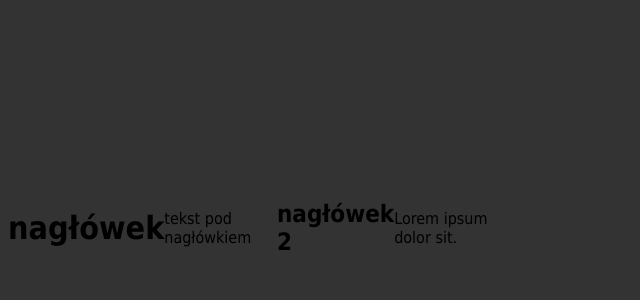
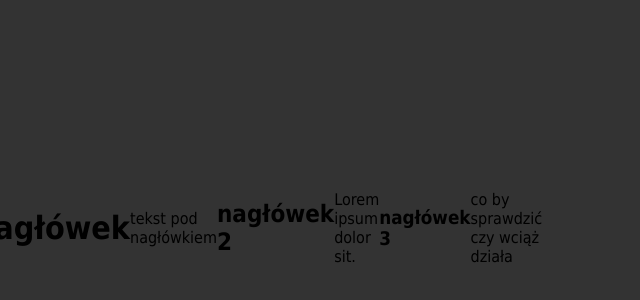
Before and after one commit to rafaelminsky/test3, a plain HTML site: page index.html in a window 1280 px wide. Shown: the part 180-480 px from the top of the page, without its empty margins (0-640 px from the left). Drawn offline with Linux system fonts and the light colour scheme.

Commit message:
added h3. and p

```diff
--- a/index.html
+++ b/index.html
@@ -17,7 +17,8 @@
     <p>tekst pod nagłówkiem</p>
 <h2>nagłówek 2</h2>
 <p>Lorem ipsum dolor sit.</p>
-
+<h3>nagłówek 3</h3>
+<p>co by sprawdzić czy wciąż działa</p>
 </body>
 
 </html>
```
